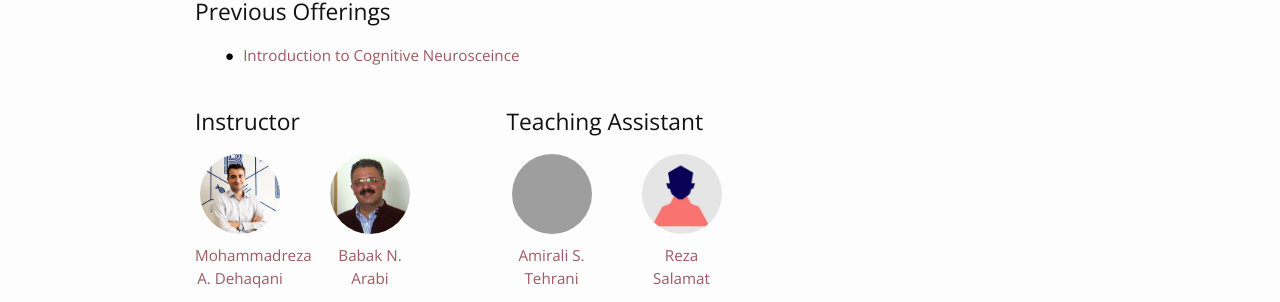
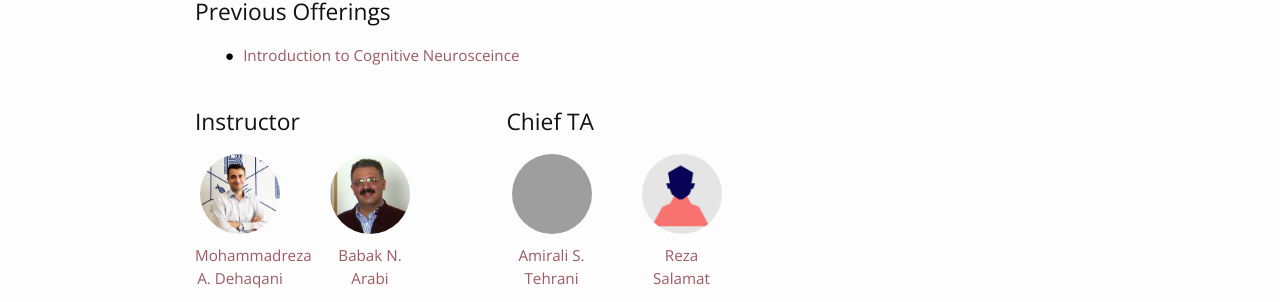
Before and after one commit to bcolabcourses/MLFall2025, a Jekyll site: the page built from index.md, in a window 1280 px wide. Shown: the part 780-1082 px from the top of the page. Built offline with Jekyll 4.4.1, drawn with Linux system fonts in a browser that asks for light colours; nearby versions of some CDN libraries; grey boxes are pictures that could not be loaded.

Commit message:
Update home.html

```diff
--- a/_layouts/home.html
+++ b/_layouts/home.html
@@ -49,7 +49,7 @@ layout: default
 
         <div style="width:65%; float: left">
             <div class="profile-pic-gallary ">
-                <h2>Teaching Assistant</h2>
+                <h2>Chief TA</h2>
                 {% for ta in site.data.people.teaching_assistant %}
                 <div class="image--cover-container">
                     <img src="{{ta.profile_pic | prepend: site.baseurl }}" class="image--cover">
```
